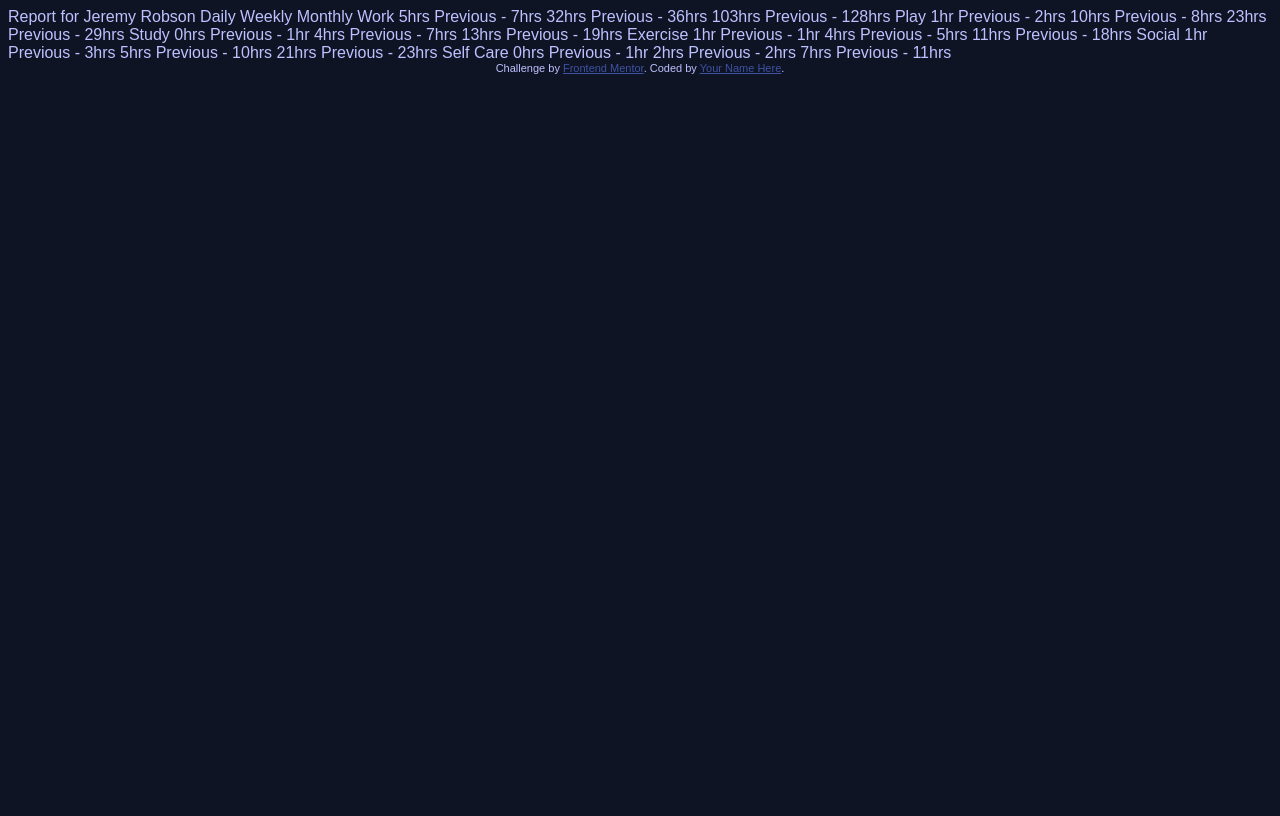
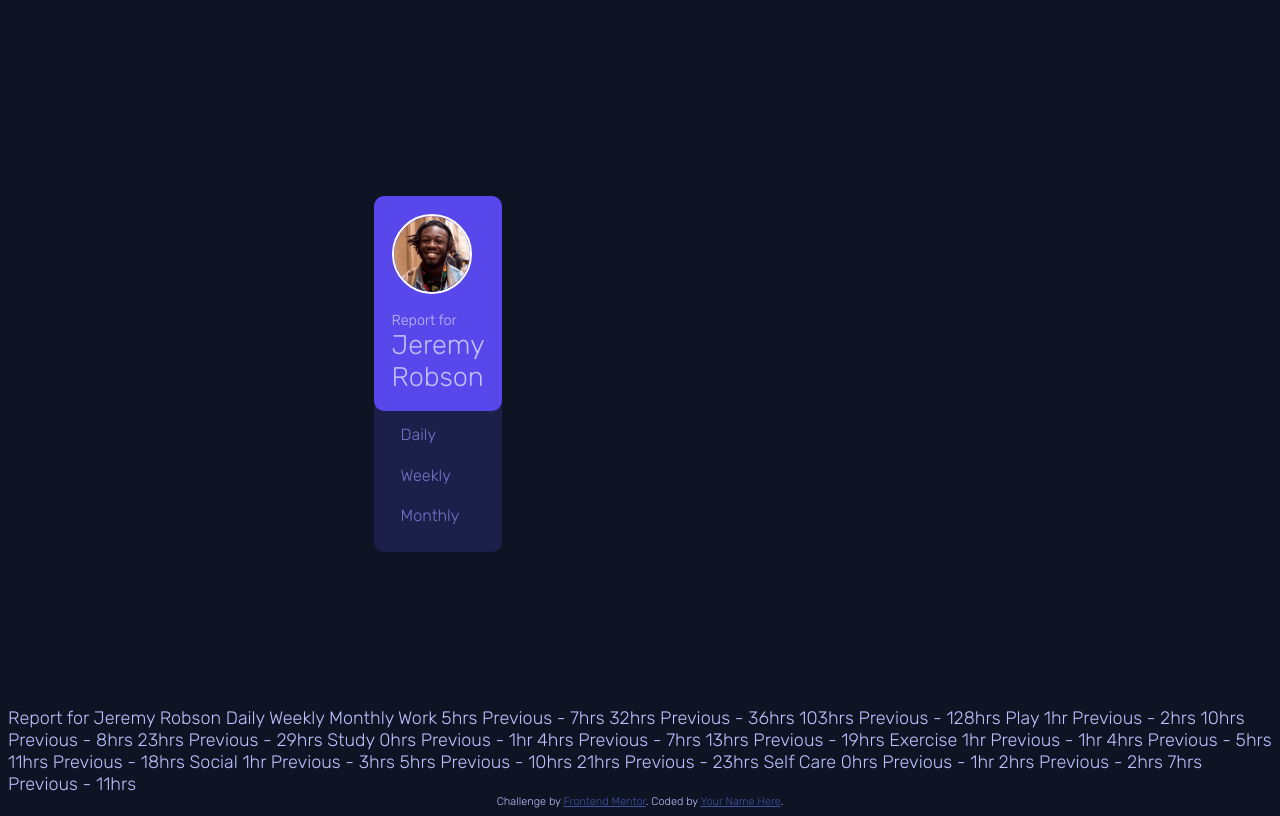
Before and after one commit to tarekul/time-tracking-dashboard, a plain HTML site: page index.html in a window 1280 px wide. Drawn offline with Linux system fonts and the light colour scheme.

Commit message:
create css grid, html skeleton, and first card

```diff
--- /dev/null
+++ b/css/report.css
@@ -0,0 +1,57 @@
+@import url('./styles.css');
+
+.report {
+    grid-column: 1;
+    grid-row: 1/3;
+    display: flex;
+    flex-direction: column;
+    align-items: flex-start;
+    padding: 1em;
+    width: 100%;
+}
+
+#jeremy {
+    border-radius: 50%;
+    border: 2px solid white;
+    width: 80px;
+    height: 80px;
+    margin-bottom: 1em
+}
+
+
+.report__name {
+    display: flex;
+    flex: 2;
+    flex-direction: column;
+    background-color: var(--blue);
+    padding: 1em;
+    border-radius: 10px;
+    width: 100%;
+    z-index: 1000;
+}
+
+.report_for {
+    font-size: 0.8em;
+}
+
+.name {
+    font-size: 1.5em;
+}
+
+.report__toggle {
+    display: flex;
+    flex: 1;
+    flex-direction: column;
+    gap: 1.2em;
+    background-color: var(--dark-blue);
+    padding: 1.5em;
+    border-radius: 10px;
+    width: 100%;
+    margin-top: -0.7em;
+}
+
+.timeframe {
+    cursor: pointer;
+    color: var(--desaturated-blue);
+    font-size: 0.9em;
+}
--- a/styles.css
+++ b/css/styles.css
@@ -12,9 +12,41 @@
     --dark-blue: hsl(235, 46%, 20%);
     --desaturated-blue: hsl(235, 45%, 61%);
     --pale-blue: hsl(236, 100%, 87%);
+
+    font-size: 18px;
+}
+
+* {
+    box-sizing: border-box;
 }
 
 body {
     font-family: 'Rubik', sans-serif;
+    font-weight: 300;
     background-color: var(--very-dark-blue);
-    color: var(--pale-blue);}
+    color: var(--pale-blue);
+    height: 100vh;
+    display: flex;
+    flex-direction: column;
+    justify-content: center;
+    align-items: center;
+}
+
+p {
+    margin: 0;
+}
+
+.main {
+    display: grid;
+    grid-template-columns: repeat(4, 1fr);
+    grid-template-rows: repeat(2, 1fr);
+    gap: 2em;
+    margin: auto;
+    width: 45%;
+    height: 45%;
+}
+
+.card:nth-child(1) {
+    grid-column: 2/3;
+    grid-row: 1;
+}
--- a/index.html
+++ b/index.html
@@ -5,7 +5,11 @@
   <meta name="viewport" content="width=device-width, initial-scale=1.0"> <!-- displays site properly based on user's device -->
 
   <link rel="icon" type="image/png" sizes="32x32" href="./images/favicon-32x32.png">
-  <link rel="stylesheet" href="./styles.css">
+  <link rel="stylesheet" href="./css/styles.css">
+  <link rel="stylesheet" href="./css/report.css">
+  <link rel="preconnect" href="https://fonts.googleapis.com">
+  <link rel="preconnect" href="https://fonts.gstatic.com" crossorigin>
+  <link href="https://fonts.googleapis.com/css2?family=Rubik:ital,wght@0,300..900;1,300..900&display=swap" rel="stylesheet">
 
   <title>Frontend Mentor | Time tracking dashboard</title>
 
@@ -16,6 +20,36 @@
   </style>
 </head>
 <body>
+  <main class="main">
+    <div class="report">
+      <div class="report__name">
+        <img id="jeremy" src="./images/image-jeremy.png" alt="avatar">
+        <p class="report_for">Report for</p>
+        <p class="name">Jeremy Robson</p>
+      </div>
+      <div class="report__toggle">
+        <p class="timeframe">Daily</p>
+        <p class="timeframe">Weekly</p>
+        <p class="timeframe">Monthly</p>
+      </div>
+    </div>
+    <div class="card">
+      <div class="card__title"></div>
+      <div class="card__time"></div>
+    </div>
+    <div class="card">
+      <div class="card__title"></div>
+      <div class="card__time"></div>
+    </div>
+    <div class="card">
+      <div class="card__title"></div>
+      <div class="card__time"></div>
+    </div>
+    <div class="card">
+      <div class="card__title"></div>
+      <div class="card__time"></div>
+    </div>
+  </main>
 
   Report for
   Jeremy Robson
```
